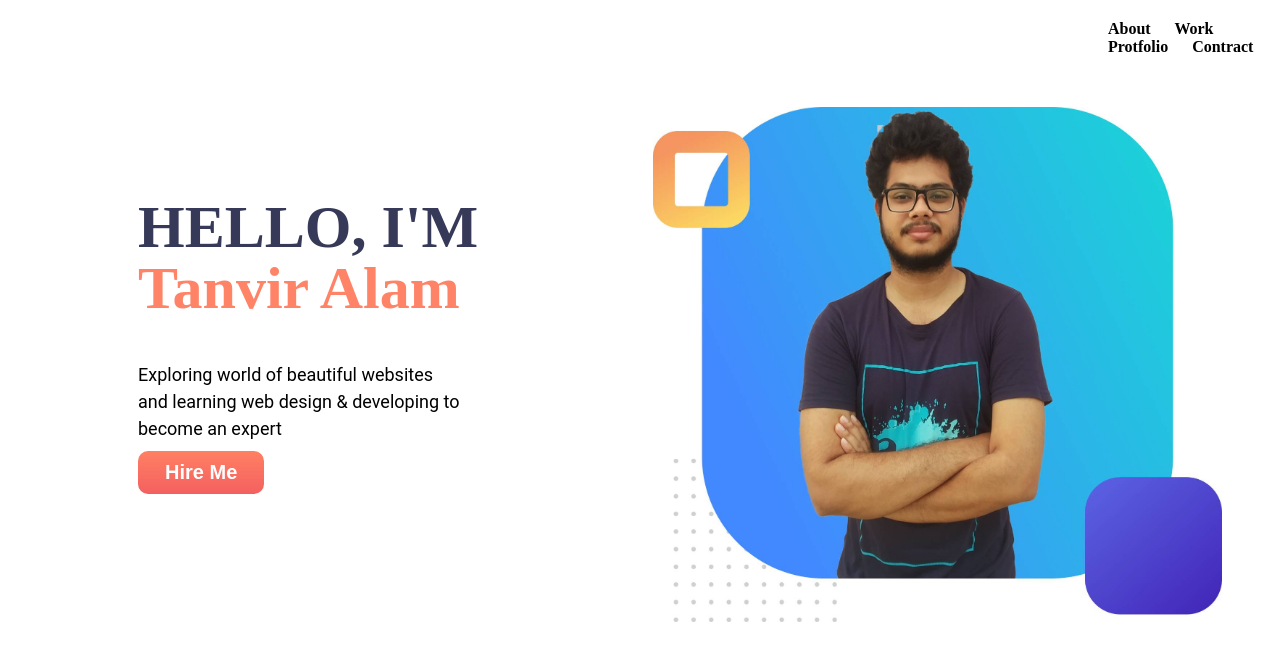
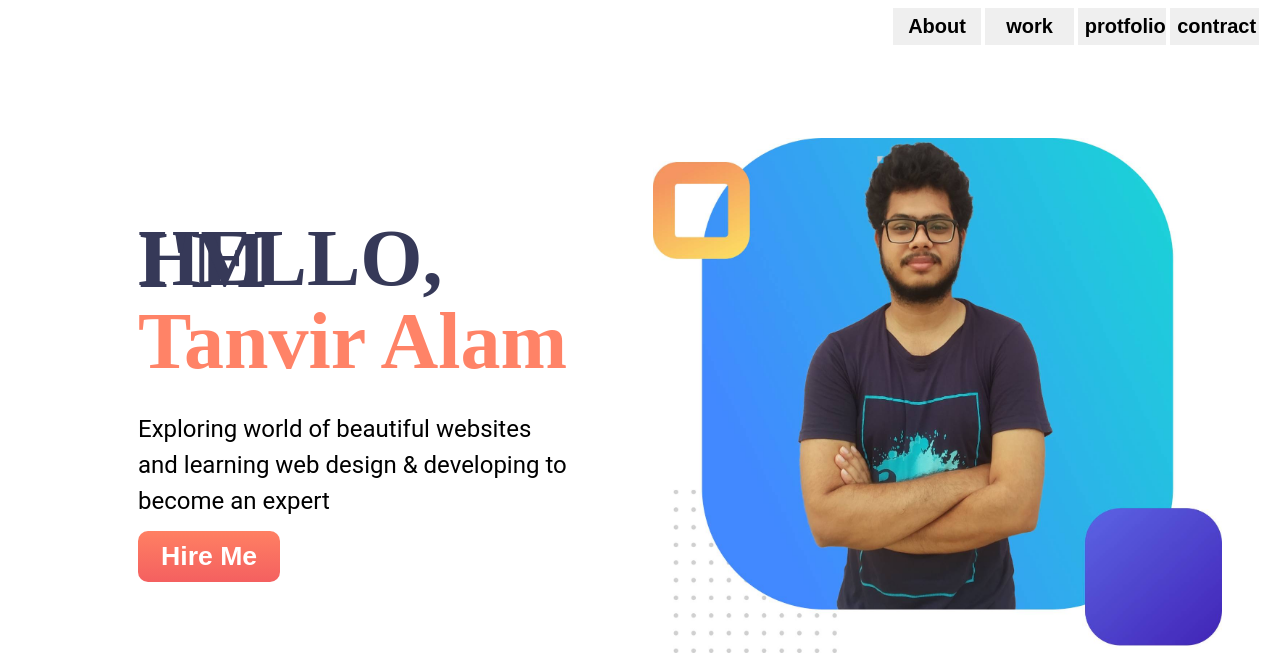
Before and after one commit to Tanvir-Sakib/personal-website, a plain HTML site: page index.html in a window 1280 px wide. Shown: the top 672 px of the page. Drawn offline with Linux system fonts and the light colour scheme.

Commit message:
update again

```diff
--- a/Style.css
+++ b/Style.css
@@ -1,20 +1,49 @@
 body{
   font-family: Bebas Neue;
 }
-.menuspace{
-  margin-top: 20px;
-  margin-left: 1100px;
-  word-spacing: 20px;
+.menulinks{
+  text-decoration: none;
+  padding:7px;
+  margin-left: 70%;
+  font-weight: bold;
+  font-size: 20px;
+  border: 0px;
+  width: 7%;
 }
+.menulinks1{
+  text-decoration: none;
+  padding:7px;
+  font-weight: bold;
+  font-size: 20px;
+  border: 0px;
+  width: 7%;
+}
+.menulinks:hover {
+  background-color: black;
+  color: white;
+}
+.menulinks1:hover {
+  background-color: black;
+  color: white;
+}
+#margin{
+  margin-bottom: 5%;
+}
+.bgcolor1{
+  margin-top: 1%;
+  padding-bottom: 50px;
+
+}
+
 .width{
   float: left;
-  width: 40%;
+  width: 45%;
   margin-left: 10px;
 }
 #head1{
   color:#363958;
   font-weight: bold;
-  font-size: 60px;
+  font-size: 10vh;
   line-height: 2%;
   margin-top: 150px;
   margin-left: 120px;
@@ -22,7 +51,7 @@ body{
 #head2{
   color:#ff8367;
   font-weight: bold;
-  font-size: 60px;
+  font-size: 10vh;
   line-height: 2%;
   margin-left: 120px;
   margin-bottom: 80px;
@@ -31,7 +60,7 @@ body{
 .ltlTxt{
   margin-left: 120px;
   font-family: Roboto;
-  font-size: 18px;
+  font-size: 3vh;
   font-style: normal;
   font-weight: 400;
   line-height: 24px;
@@ -43,11 +72,11 @@ body{
   text-decoration: none;
   color: #FFFFFF;
   background-image: linear-gradient(#FF8063,#F46060);
-  padding:10px;
+  padding: 10px;
   margin-left: 120px;
   border-radius: 10px;
   font-weight: bold;
-  font-size: 20px;
+  font-size: 3.33vh;
   border: 10px;
   width: 25%;
 }
@@ -71,7 +100,7 @@ img{
   color: #363958;
   margin-top: 50%;
   margin-left: 55%;
-  font-size: 50px;
+  font-size: 8.33vh;
   margin-bottom: 10px;
 }
 .about{
@@ -85,15 +114,14 @@ img{
   color: #FFFFFF;
   background-image: linear-gradient(#FF8063,#F46060);
   padding:10px;
-  /* margin-left: 825px; */
   margin-left: 255px;
   border-radius: 10px;
   font-weight: bold;
-  font-size: 20px;
+  font-size: 3.33vhs;
   border: 10px;
 }
 .bgcolor{
-  margin-top:10%;
+  margin-top: 10%;
   background-color:#F8F9FC;
   padding-bottom: 35%;
 }
@@ -102,7 +130,7 @@ img{
 }
 #latest1{
 
-  font-size: 60px;
+  font-size: 10vh;
   margin-left: 20%;
   padding-top: 5%;
   color: #3E3E3E;
@@ -135,15 +163,15 @@ img{
   background-repeat: no-repeat;
 }
 .work{
-  padding-top:9%;
-  font-size: 50px;
+  padding-top:8.5%;
+  font-size: 8.33vh;
   color : white;
-  padding-left: 30%;
+  padding-left: 27%;
   float: left;
 }
 .workb{
   padding-top: 13.5%;
-  padding-left: 60%;
+  padding-left: 65%;
 }
 .button3{
   text-decoration: none;
@@ -151,21 +179,21 @@ img{
   background-image: linear-gradient(#FF8063,#F46060);
   padding:10px;
   border-radius: 2px;
-  font-size: 15px;
+  font-size: 1.875vh;
   border: 50px;
 }
 .connect{
   color: #3E3E3E;
   padding-top: 5%;
   text-align: center;
-  font-size: 25px;
+  font-size: 4.167vh;
 }
 .com{
   text-decoration: none;
   color: #363958;
 
   text-align: center;
-  font-size: 30px;
+  font-size: 5vh;
 
 
 }
--- a/index.html
+++ b/index.html
@@ -9,7 +9,17 @@
 </head>
 
 <body>
-  <h4 class="menuspace"> About Work Protfolio Contract</h4>
+  <div id="margin">
+    <span class="bgcolor1">
+      <a target="_blank" href="https://www.facebook.com/tanvirsakib172/about" style="text-decoration:none"><button
+          class="menulinks">About</button></a>
+      <a target="_blank" href="https://github.com/Tanvir-Sakib" style="text-decoration:none"><button
+          class="menulinks1">work</button></a>
+      <a target="_blank" href="https://tanvir-sakib.github.io/Tanvir-1st-Portfolio/1stproject.html" style="text-decoration:none"><button
+          class="menulinks1">protfolio</button></a>
+      <a target="_blank" href="mailto:tanvirasakib@gmail.com?subject = Feedback&body = Message"
+        style="text-decoration:none"><button class="menulinks1">contract</button></a>
+  </div>
   <div class="width">
     <p id="head1">HELLO, I'M </p>
     <p id="head2">Tanvir Alam</p>
```
